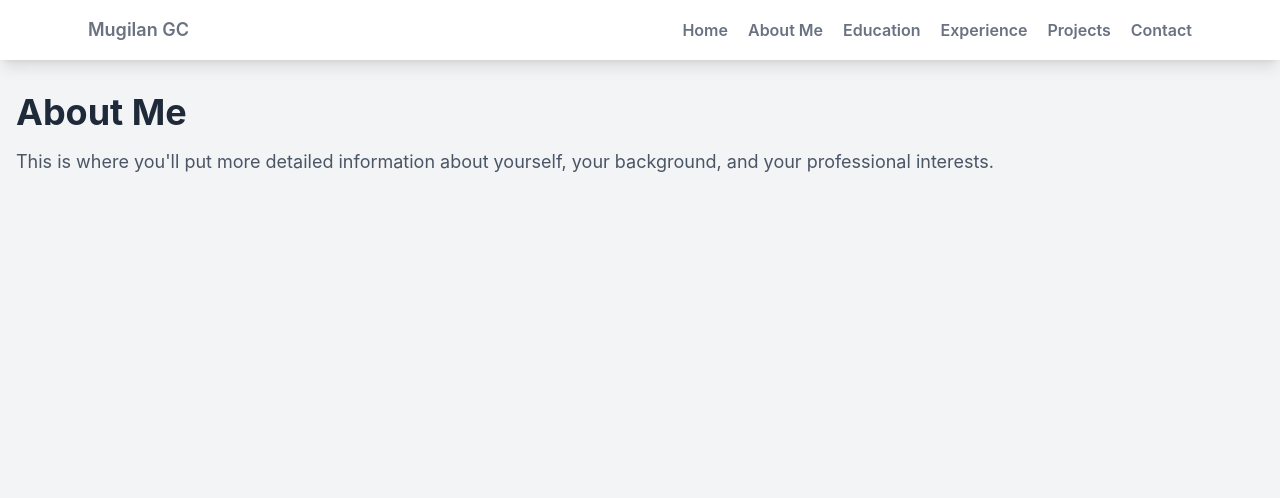
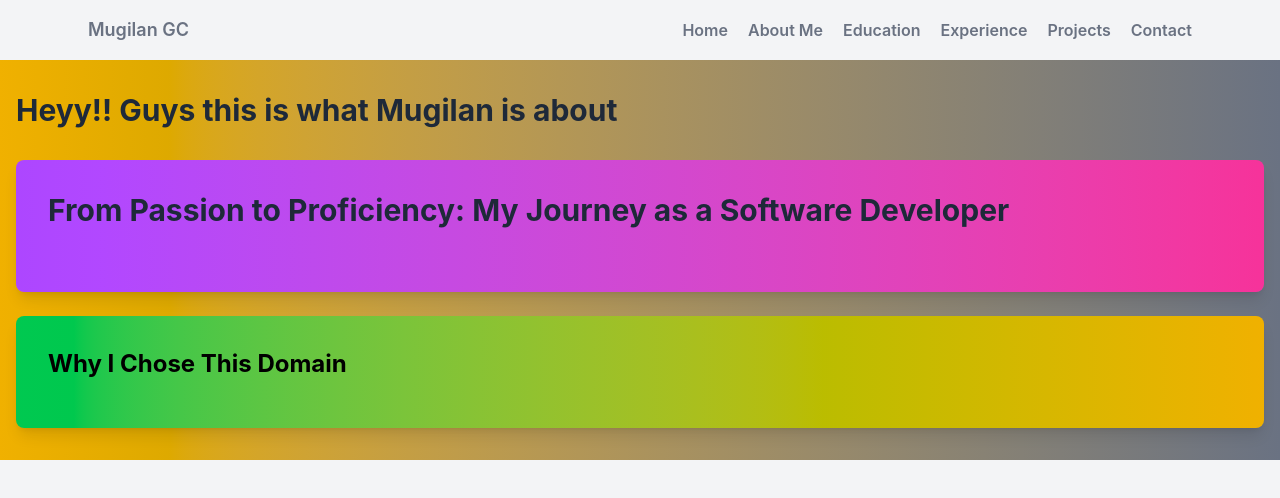
Before and after one commit to thisismugil/Portfolio, a React (Create React App) app in the folder frontend/: page /about in a window 1280 px wide. Shown: the top 498 px of the page. Built offline with nearby package versions, Linux system fonts and the light colour scheme.

Commit message:
update Navbar and Home page styles; enhance About page with interactive cards and personal journey details

```diff
--- a/frontend/src/components/Navbar.js
+++ b/frontend/src/components/Navbar.js
@@ -2,7 +2,7 @@ import { Link } from "react-router-dom"
 
 function Navbar() {
   return (
-    <nav className="bg-white shadow-lg">
+    <nav className="bg-gray shadow-lg">
       <div className="max-w-6xl mx-auto px-4">
         <div className="flex justify-between">
           <div className="flex space-x-7">
--- a/frontend/src/pages/About.js
+++ b/frontend/src/pages/About.js
@@ -1,13 +1,88 @@
-function About() {
-    return (
-      <div className="container mx-auto px-4 py-8">
-        <h1 className="text-4xl font-bold text-gray-800 mb-4">About Me</h1>
-        <p className="text-lg text-gray-600">
-          This is where you'll put more detailed information about yourself, your background, and your professional
-          interests.
-        </p>
+import React, { useState } from 'react';
+
+const About = () => {
+  const [isPopped, setIsPopped] = useState(null);
+
+  const handleClick = (field) => {
+    setIsPopped(field === isPopped ? null : field);
+  };
+
+  return (
+    <div className="container mx-auto bg-gradient-to-r from-yellow-500 to-gray-500 px-4 py-8">
+      <h1 className="text-3xl font-bold text-gray-800 mb-8">
+        Heyy!! Guys this is what Mugilan is about
+      </h1>
+      <div className="flex flex-col space-y-6">
+        {/* Card 1: My Journey */}
+        <div
+          className={`relative rounded-lg shadow-lg p-8 cursor-pointer transform transition-all duration-300 ${
+            isPopped === 'journey' ? 'scale-105' : 'scale-100'
+          } bg-gradient-to-r from-purple-500 to-pink-500`}
+          onClick={() => handleClick('journey')}
+          title="Qurious ? Then why are you waiting for click here"
+          >
+          <h2 className="text-3xl font-bold text-gray-800 mb-8">
+            From Passion to Proficiency: My Journey as a Software Developer
+          </h2>
+          <div
+            className={`overflow-hidden transition-all duration-500 ${
+              isPopped === 'journey' ? 'max-h-screen opacity-100' : 'max-h-0 opacity-0'
+            }`}
+          >
+            <div className="text-white text-lg space-y-2 pt-2">
+              <p>
+                My journey into the world of software development started with a deep curiosity
+                about how technology powers the digital world around us. What began as an interest
+                soon transformed into a passion for building solutions that bridge the gap between
+                complex backend logic and seamless user experiences.
+              </p>
+              <p className="text-2xl font-bold text-gray-800 mb-6">Mastering the Craft</p>
+              <p>
+                Over the years, I have honed my skills in various programming languages and
+                frameworks, constantly striving to stay updated with the latest trends and best
+                practices in the industry. This journey has been both challenging and rewarding,
+                pushing me to grow both professionally and personally.
+              </p>
+              <p className="text-2xl font-bold text-gray-800 mb-6">Real-World Experience</p>
+              <p>
+              During my five-month internship as a software developer,
+              I gained hands-on experience working on real-world projects,
+              collaborating with teams, and solving challenges that refined my problem-solving skills.
+              This phase not only solidified my technical expertise but also strengthened my ability to adapt, learn, and innovate.
+              </p>
+              <p className="text-2xl font-bold text-gray-800 mb-6">Exploring AI & Beyond</p>
+              <p>
+              While my core expertise lies in web development,
+              I have also explored the fascinating world of AI and Machine Learning,
+              gaining foundational knowledge that inspires me to integrate intelligent solutions into applications.
+              This curiosity drives me to keep learning and evolving, staying ahead in the ever-changing tech landscape.
+              </p>
+            </div>
+          </div>
+        </div>
+
+        {/* Card 3: Why I Chose This Domain */}
+        <div
+          className={`relative rounded-lg shadow-lg p-8 cursor-pointer transform transition-all duration-300 ${
+            isPopped === 'domain' ? 'scale-105' : 'scale-100'
+          } bg-gradient-to-r from-green-500 to-yellow-500`}
+          onClick={() => handleClick('domain')}
+          title="Learn about my motivation!"
+        >
+          <h2 className="text-2xl font-bold text-black mb-4">Why I Chose This Domain</h2>
+          <div
+            className={`overflow-hidden transition-all duration-500 ${
+              isPopped === 'domain' ? 'max-h-screen opacity-100' : 'max-h-0 opacity-0'
+            }`}
+          >
+            <div className="text-white text-lg space-y-4 pt-4">
+              <p>Explanation of why you chose your professional domain and what drives your passion.</p>
+            </div>
+          </div>
+        </div>
       </div>
-    )
-  }
+    </div>
+  );
+};
 
-  export default About
+export default About;
--- a/frontend/src/pages/Home.js
+++ b/frontend/src/pages/Home.js
@@ -2,7 +2,7 @@ import { Link } from "react-router-dom"
 
 function Home() {
   return (
-    <div className="flex flex-col items-center justify-center min-h-screen bg-gray-100">
+    <div className="flex flex-col items-center justify-center min-h-screen bg-red-100">
       <div className="text-center">
         <h1 className="text-5xl font-bold text-gray-800 mb-4">Mugilan GC</h1>
         <h2 className="text-3xl text-gray-600 mb-8">Software Developer</h2>
```
